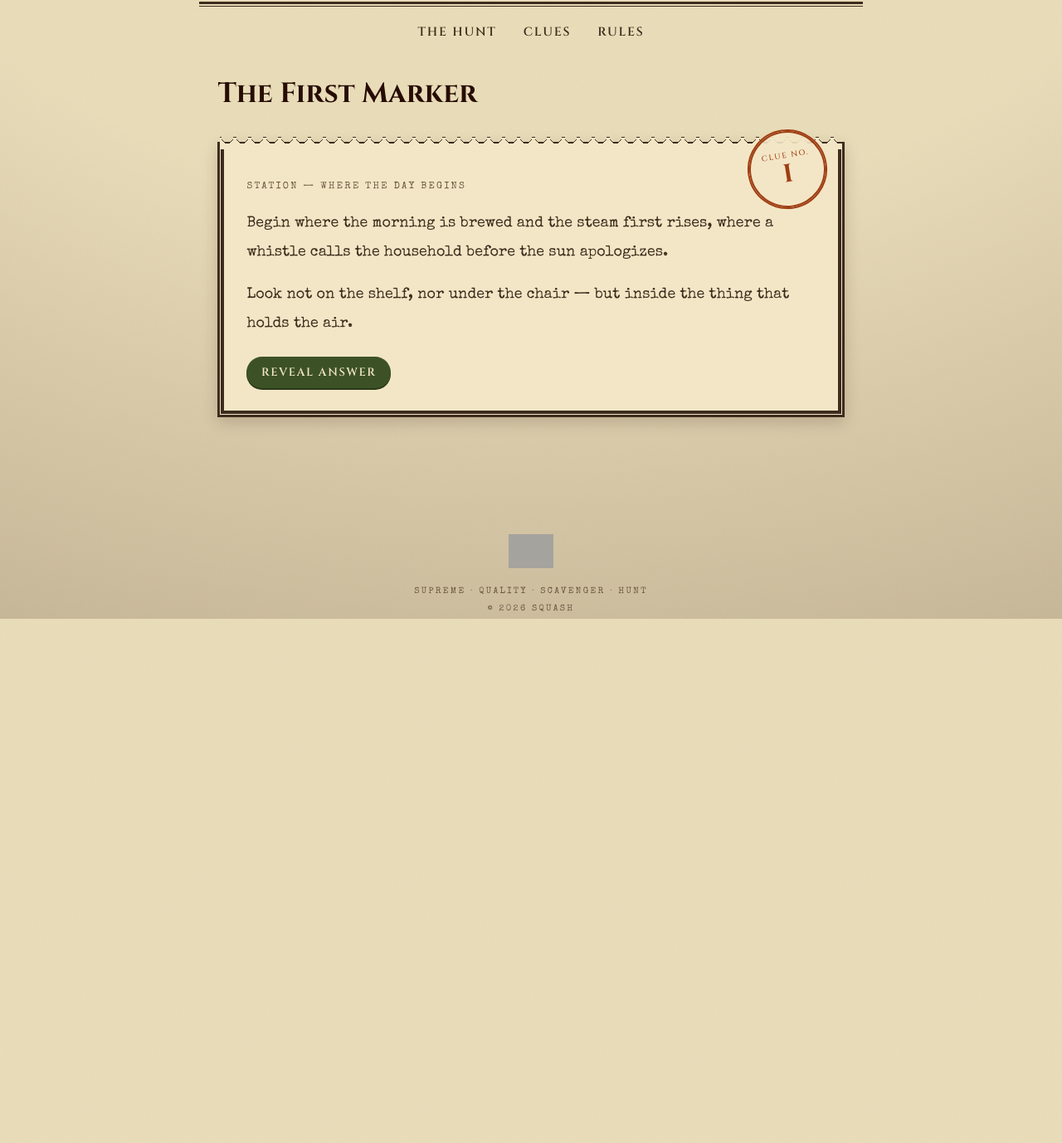
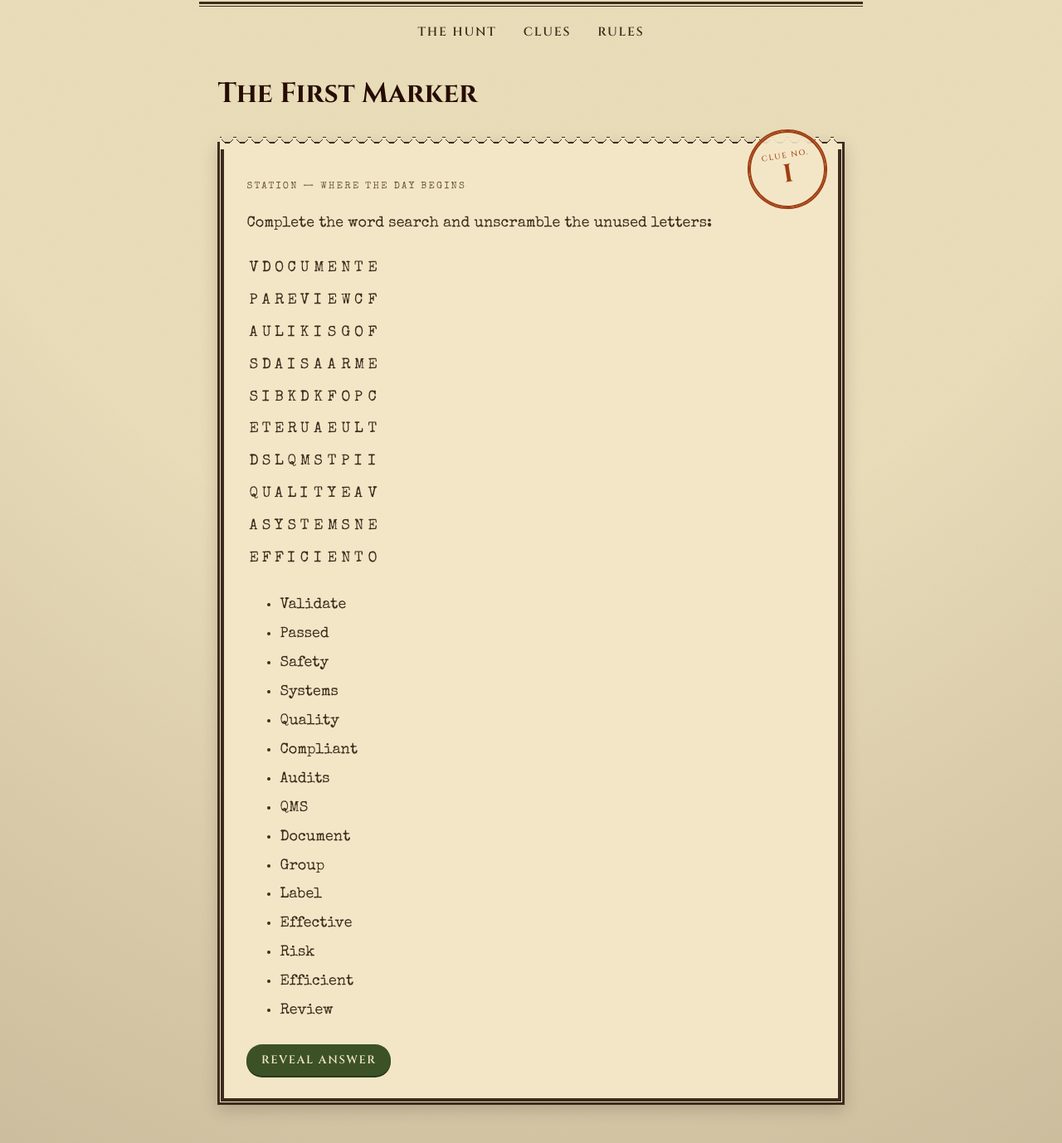
Before and after one commit to rachpach18-ui/SQuaSH-Clues, a Jekyll site: the page built from clues/Clue 1.md, in a window 1280 px wide and 1400 px high, scrolled down 278 px. Shown: the top 1378 px of the window at 83% size. Built offline with Jekyll 4.4.1, drawn with Linux system fonts in a browser that asks for light colours; before the commit the page ends 1024 px from its top, so only the background shows below that; grey boxes are pictures that could not be loaded.

Commit message:
Progress

```diff
--- /dev/null
+++ b/clues/Clue 1.md
@@ -0,0 +1,37 @@
+---
+layout: clue
+title: "The First Marker"
+clue_number: "I"
+station: "Where the day begins"
+answer: "The kitchen — check inside the kettle."
+permalink: /clues/clue-1/
+---
+
+Complete the word search and unscramble the unused letters:
+
+| V | D | O | C | U | M | E | N | T | E |
+| P | A | R | E | V | I | E | W | C | F |
+| A | U | L | I | K | I | S | G | O | F |
+| S | D | A | I | S | A | A | R | M | E |
+| S | I | B | K | D | K | F | O | P | C |
+| E | T | E | R | U | A | E | U | L | T |
+| D | S | L | Q | M | S | T | P | I | I |
+| Q | U | A | L | I | T | Y | E | A | V |
+| A | S | Y | S | T | E | M | S | N | E |
+| E | F | F | I | C | I | E | N | T | O |
+
+- Validate
+- Passed
+- Safety
+- Systems
+- Quality
+- Compliant
+- Audits
+- QMS
+- Document
+- Group
+- Label
+- Effective
+- Risk
+- Efficient
+- Review
--- a/clues/clue-1.md
+++ /dev/null
@@ -1,14 +0,0 @@
----
-layout: clue
-title: "The First Marker"
-clue_number: "I"
-station: "Where the day begins"
-answer: "The kitchen — check inside the kettle."
-permalink: /clues/clue-1/
----
-
-Begin where the morning is brewed and the steam first rises,
-where a whistle calls the household before the sun apologizes.
-
-Look not on the shelf, nor under the chair —
-but inside the thing that holds the air.
```
Also changed, not shown: clues/Clue 1 Kaikoura.md (deleted, +0 -23 lines), clues/Clue 2.md (renamed from clues/Clue 2 James Thompson Desk.md, +9 -0 lines), clues/Clue 3.md (added, +10 -0 lines), clues/Clue 4.md (renamed from clues/Clue 4 Paykel Clinic.md, +9 -0 lines), clues/Clue 5 Ta Te Manawa.md (deleted, +0 -4 lines), clues/Clue 5.md (added, +13 -0 lines), clues/Clue 6.md (renamed from clues/Clue 6 Rabbit.md, +8 -0 lines), index.md (deleted, +0 -16 lines).
